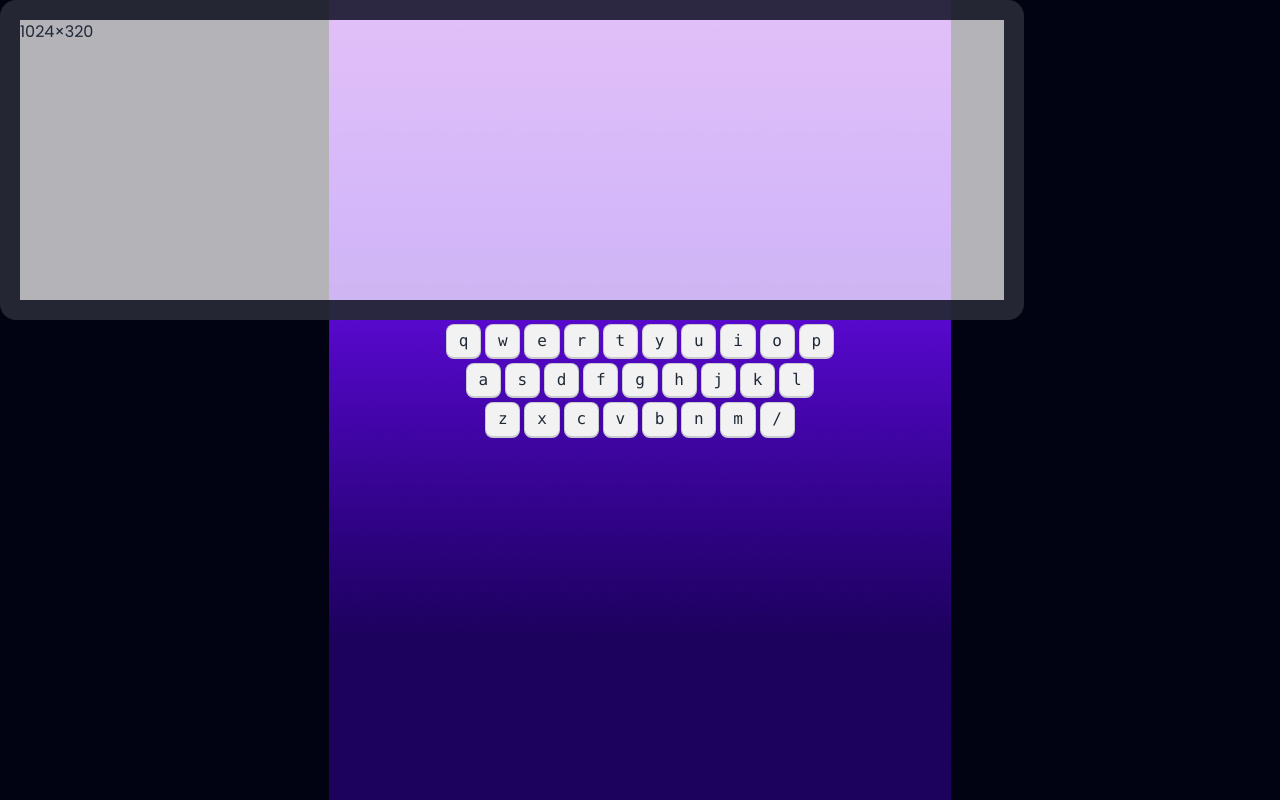
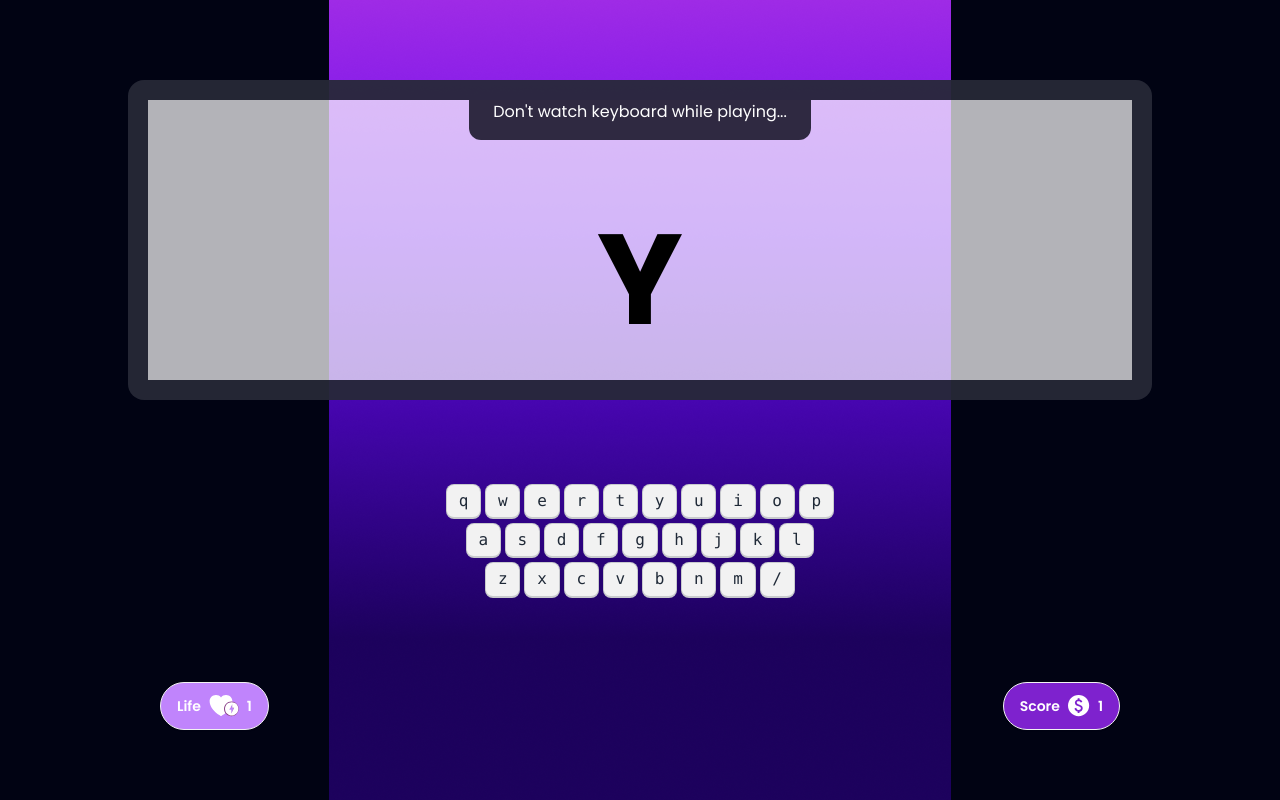
Before and after one commit to shahadot99999/abcs, a plain HTML site: page index.html in a window 1280 px wide. Drawn offline with nearby package versions, Linux system fonts and the light colour scheme.

Commit message:
key board and life score are commpled html and css part

```diff
--- a/index.html
+++ b/index.html
@@ -28,10 +28,21 @@
 
             <!-- Play ground -->
              <section class="play-ground">
-               <div>
+               <div class="flex flex-col items-center gap-20 pt-20">
                 <!-- screen -->
                 <div class="artboard artboard-horizontal phone-6 border-[20px] rounded-2xl
-                border-[#010313CC] bg-[#FFFFFFB3]">1024×320</div>
+                border-[#010313CC] bg-[#FFFFFFB3]">
+
+                   <div class="flex justify-center ">
+                    <p class="bg-[#2F2941] px-6 pb-4 rounded-b-xl text-white">
+                      Don't watch keyboard  while playing...
+                    </p>
+
+                   </div>
+                   <div class="flex justify-center  items-center h-full">
+                    <p class="text-black text-9xl font-bold">Y</p>
+                   </div>
+              </div>
                  <!-- keyboard -->
                   <div>
                     <div class="my-1 flex w-full justify-center gap-1">
@@ -69,6 +80,20 @@
                     </div>
                   </div>
                   <!-- life score -->
+                   <div class="flex justify-between w-3/4">
+                    <button class="btn rounded-full bg-purple-400 text-white px-4">
+                      Life
+                      <img src="images/heart.svg" alt="">
+                      <span>1</span>
+                    </button>
+
+                    <button class="btn rounded-full bg-purple-700 text-white px-4">
+                      Score
+                      <img src="images/dollar.svg" alt="">
+                      <span>1</span>
+
+                    </button>
+                   </div>
 
                </div>
               </section>
```
Also changed, not shown: images/dollar.svg (added), images/heart.svg (added).
